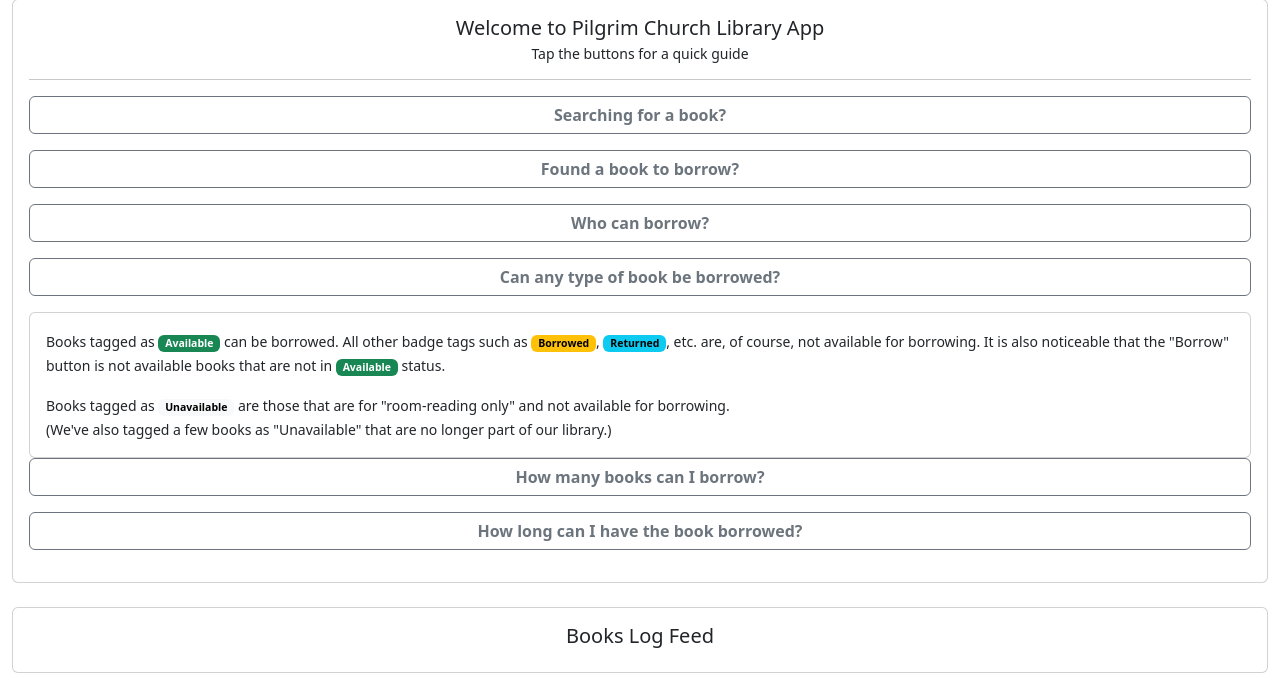
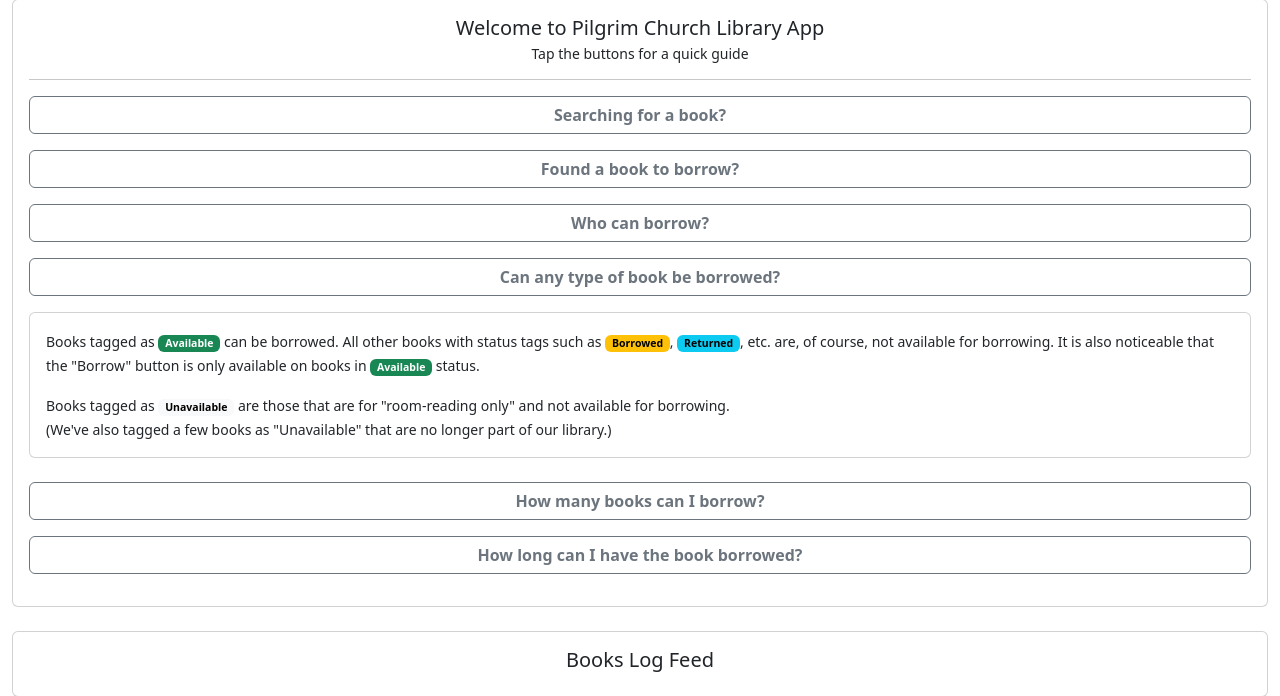
Before and after one commit to jedoyt/library-management-system-app, a Flask app: template app/templates/book_log/index.html in a window 1280 px wide, after a click on "Can any type of book be borrowed?". Shown: the part 90-786 px from the top of the page. Run offline with Flask 3, Linux system fonts and the light colour scheme; the template is opened without the code that fills it, so the values that code supplies are empty; the visitor is signed in with stand-in values (Sample User, id 1); data comes from the database, SQL or seed files in the repository.

Commit message:
Few corrections and reformatting on quick-guide from index.html.

```diff
--- a/app/templates/book_log/index.html
+++ b/app/templates/book_log/index.html
@@ -19,13 +19,13 @@
             <div class="card card-body">
                 <p class="card-text">
                     <small>
-                        To browse for books, click the "Menu" dropdown on the top navigation bar to see the "Browse Books" link.
+                        To browse for books, click the "Menu" dropdown from the top navigation bar to see the "Browse Books" link.
                     </small>
                 </p>
                 <p class="card-text">
                     <small>
                         If you're logged-in on your mobile device, tap first the navbar's 'hamburger icon' on the top-right to
-                         make the links appear-- including the "Menu" dropdown.
+                         make the links appear-- including the "Menu" dropdown. Then tap "Browse Books."
                     </small>
                 </p>
                 <p class="card-text">
@@ -42,6 +42,7 @@
                     </small>
                 </p>
             </div>
+            <br>
         </div>
         <p class="d-grid gap-2">
             <button class="btn btn-outline-secondary" type="button" data-bs-toggle="collapse" data-bs-target="#guideCollapse2"
@@ -54,10 +55,12 @@
                 <p class="card-text">
                     <small>
                         Before borrowing any book and tapping the "Borrow" button on the app, kindly approach first any of our
-                        church librarians --<strong>Gerard Pelaez</strong> and <strong>Chrystal Kaharian</strong>, to be personally notified. Preferrably during Lord's Day.
+                        church librarians --<strong>Gerard Pelaez</strong> and <strong>Chrystal Kaharian</strong>,
+                        to be personally notified. Preferrably during Lord's Day.
                     </small>
                 </p>
             </div>
+            <br>
         </div>
         <p class="d-grid gap-2">
             <button class="btn btn-outline-secondary" type="button" data-bs-toggle="collapse" data-bs-target="#guideCollapse3"
@@ -71,25 +74,26 @@
                     <small>
                         The members of Pilgrim Community Church are the primary target borrowers of our library.
                         We originally intended the book borrowing also exclusive for church members.
-                        However, we can still to allow the borrowing by non-members only if an active church member
-                        can vouch for the person.
+                        However, we can still allow the borrowing by non-members only if an active church member
+                        can vouch for the person and take full responsibility of the borrowed item.
                     </small>
                 </p>
                 <p class="card-text">
                     <small>
                         The "Borrow" logging of the book should be transacted by a church member's user account.
-                        We'll just note on the remarks who the actual borrower of the book is.
+                        We'll just note on the remarks who the actual (non-member) borrower of the book is.
                     </small>
                 </p>
                 <p class="card-text">
                     <small>
                         Our members are expected to handle the borrowed book with care and be responsible for
-                        its safekeeping while away from our church library. The borrower should shoulder the
+                        its safekeeping while away from our church library. The member should shoulder the
                         necessary rectification or replacement on and of the book in case of any damages or,
                         at worst, having the book lost while the item was on borrower's hand
                     </small>
                 </p>
             </div>
+            <br>
         </div>
         <p class="d-grid gap-2">
             <button class="btn btn-outline-secondary" type="button" data-bs-toggle="collapse" data-bs-target="#guideCollapse4"
@@ -102,20 +106,21 @@
                 <p class="card-text">
                     <small>
                         Books tagged as <span class="badge text-bg-success">Available</span>
-                        can be borrowed. All other badge tags such as
+                        can be borrowed. All other books with status tags such as
                         <span class="badge text-bg-warning">Borrowed</span>, <span class="badge text-bg-info">Returned</span>,
-                        etc. are, of course, not available for borrowing. It is also noticeable that the "Borrow" button is not
-                        available books that are not in <span class="badge text-bg-success">Available</span> status.
+                        etc. are, of course, not available for borrowing. It is also noticeable that the "Borrow" button is only
+                        available on books in <span class="badge text-bg-success">Available</span> status.
                     </small>
                 </p>
                 <p class="card-text">
                     <small>
-                        Books tagged as <span class="badge text-bg-light">Unavailable</span> are those that are for "room-reading only" and not available
-                        for borrowing. <br>(We've also tagged a few books as "Unavailable" that are no longer part
-                        of our library.)
+                        Books tagged as <span class="badge text-bg-light">Unavailable</span> are those that are for
+                        "room-reading only" and not available for borrowing. <br>
+                        (We've also tagged a few books as "Unavailable" that are no longer part of our library.)
                     </small>
                 </p>
             </div>
+            <br>
         </div>
         <p class="d-grid gap-2">
             <button class="btn btn-outline-secondary" type="button" data-bs-toggle="collapse" data-bs-target="#guideCollapse5"
@@ -131,6 +136,7 @@
                     </small>
                 </p>
             </div>
+            <br>
         </div>
         <p class="d-grid gap-2">
             <button class="btn btn-outline-secondary" type="button" data-bs-toggle="collapse" data-bs-target="#guideCollapse6"
@@ -148,6 +154,7 @@
                     </small>
                 </p>
             </div>
+            <br>
         </div>
     </div>
 </div>
```
